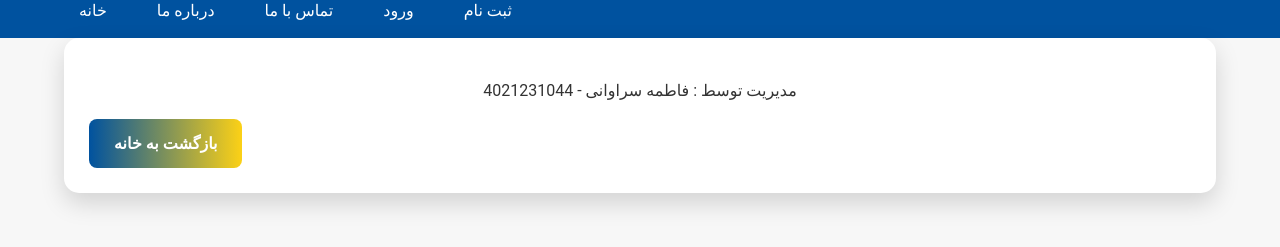
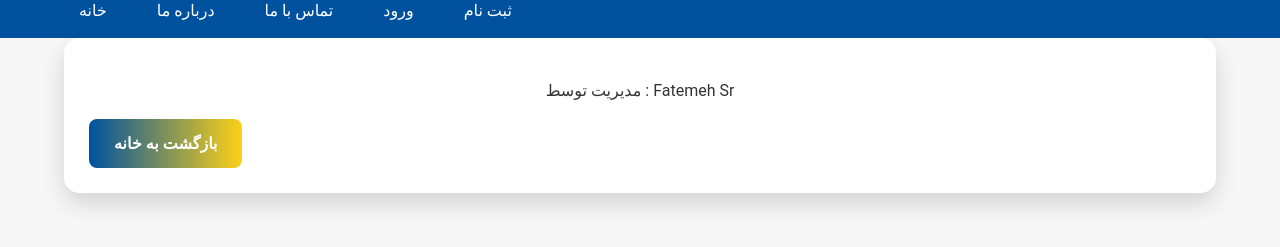
Before and after one commit to Fatemeh-sr/RM-website, a plain HTML site: page info.html in a window 1280 px wide. Shown: the part 43-290 px from the top of the page. Drawn offline with Linux system fonts and the light colour scheme.

Commit message:
Update info.html

```diff
--- a/info.html
+++ b/info.html
@@ -29,7 +29,7 @@
         <div class="container">
             <div class="detail-text2">
                 <p>
-                    مدیریت توسط : فاطمه سراوانی - 4021231044
+                    مدیریت توسط : Fatemeh Sr
                 </p>
 
                 <a href="index.html" class="btn">بازگشت به خانه</a>
@@ -38,4 +38,5 @@
     </section>
 </body>
 
+
 </html>
```
